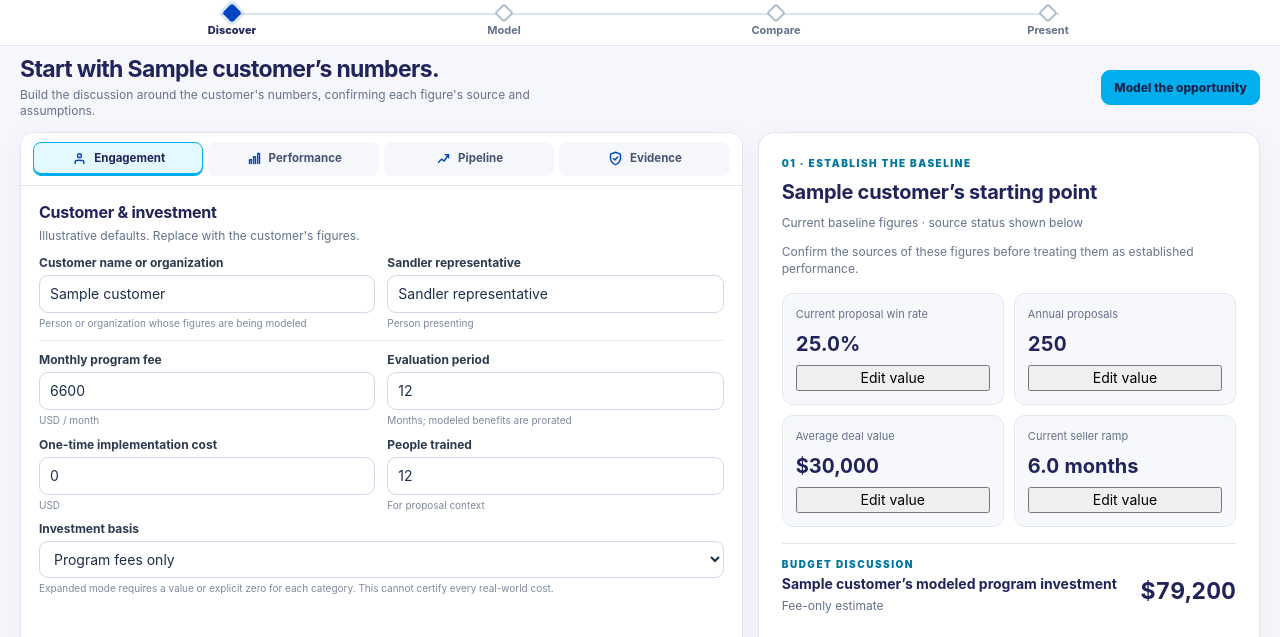
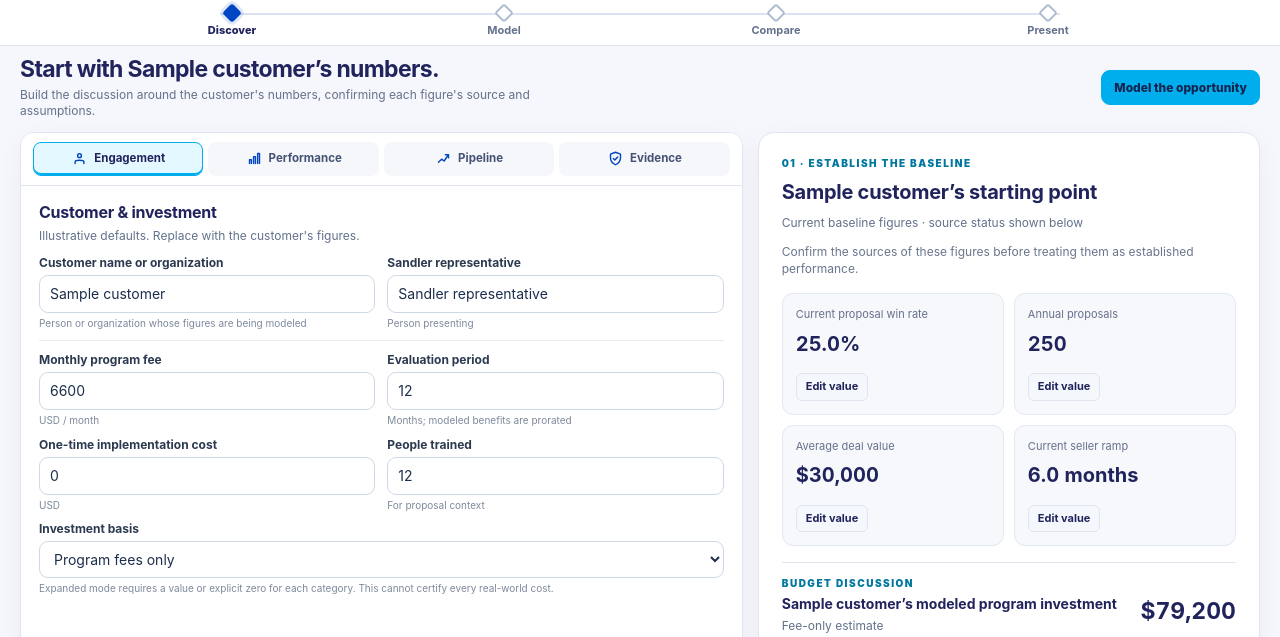
Before and after one commit to MythologIQ-Labs-LLC/sandler-roi, a website with bundled scripts: page index.html in a window 1280 px wide. Shown: the part 162-799 px from the top of the page. Built offline with nearby package versions, Linux system fonts and the light colour scheme.

Commit message:
style: make Discover baseline shortcuts and imported survey review accessible

```diff
--- a/src/workbench.css
+++ b/src/workbench.css
@@ -569,3 +569,13 @@ body[data-stage="present"] .journey{display:block}
 @media print{
   .customer-files-dialog,.feedback-panel,#feedback-toggle{display:none!important}
 }
+
+/* Prominent Discover numbers are direct edit shortcuts, never a second value store. */
+.baseline-point .edit-baseline{
+  align-self:start;justify-self:start;margin-top:8px;border:1px solid var(--hairline);
+  border-radius:6px;padding:5px 9px;background:#f4f7fb;color:var(--stable);
+  font-size:11px;font-weight:730
+}
+.baseline-point .edit-baseline:hover{background:#e3eef9}
+#intake-import-dialog #intake-preview{max-height:310px;overflow:auto;padding:10px 0}
+#intake-import-dialog #intake-preview p{margin:6px 0;overflow-wrap:anywhere}
```
